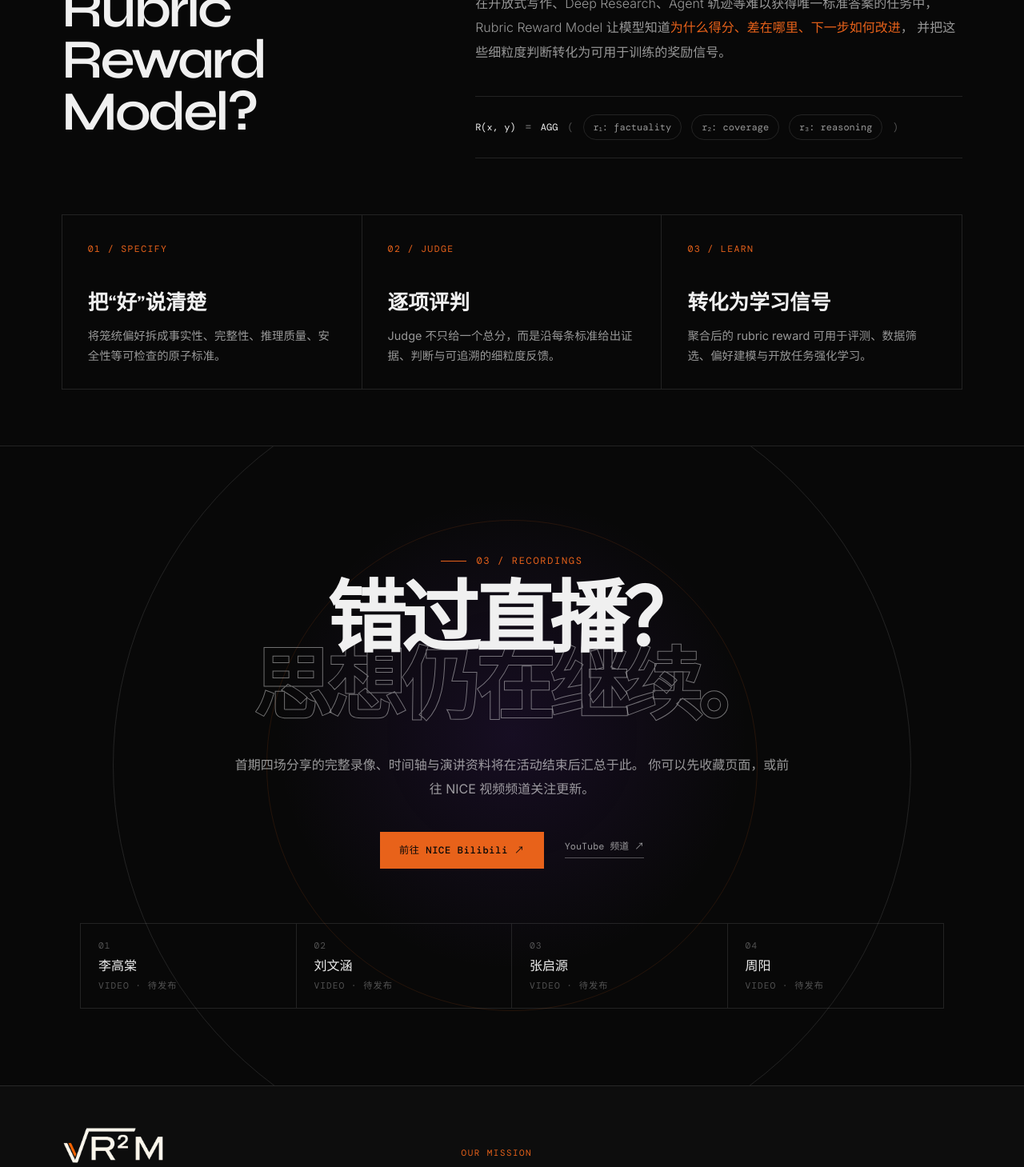
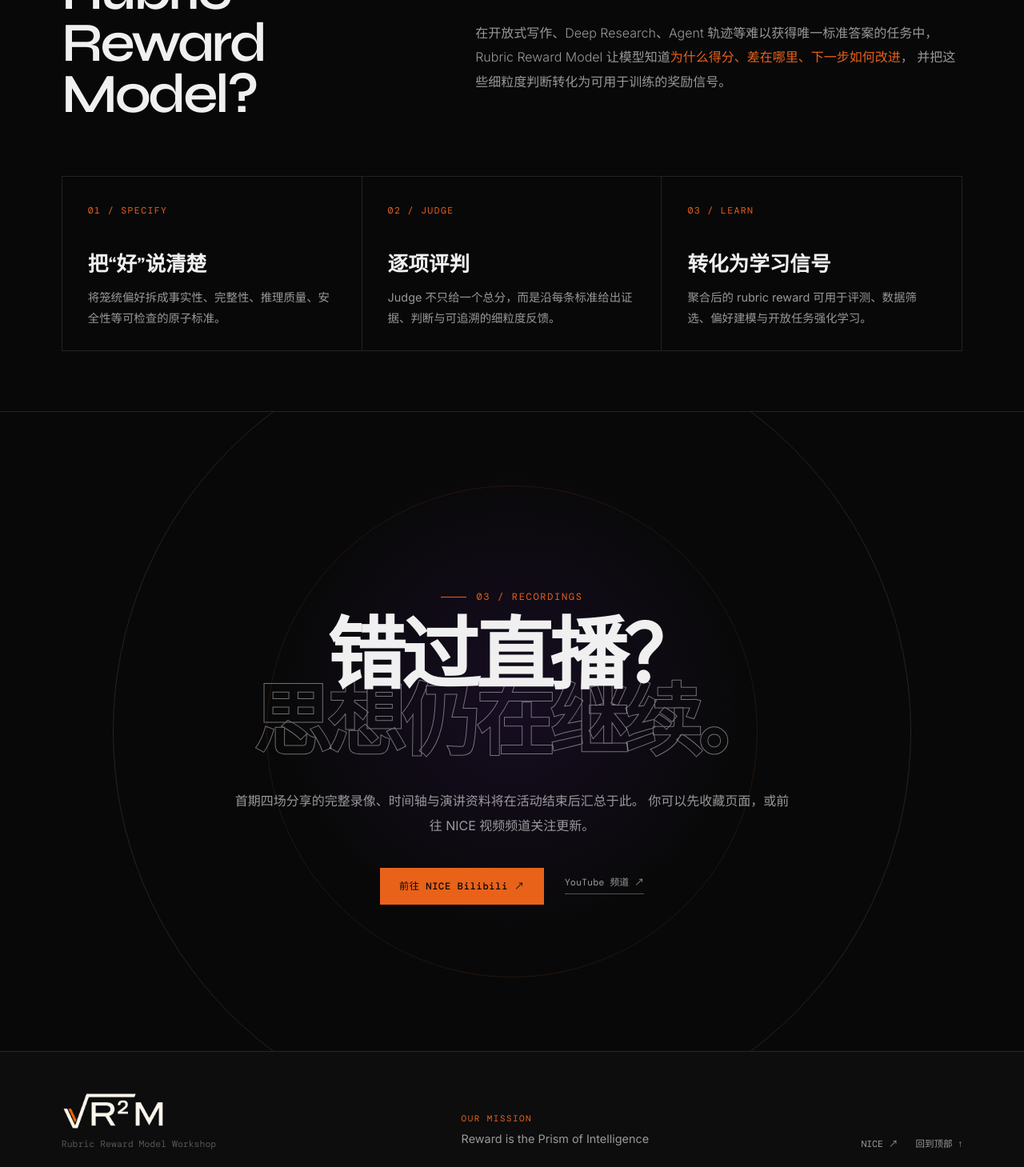
Before and after one commit to dropreg/nice-rubric, a Next.js app: page / in a window 1280 px wide. Shown: the part 1320-2779 px from the top of the page at 80% size. Built offline with nearby package versions, Linux system fonts and the light colour scheme; no server answers; a web font is replaced by a local one.

Commit message:
Remove unnecessary placeholder content

```diff
--- a/app/globals.css
+++ b/app/globals.css
@@ -74,10 +74,9 @@ nav a:hover, .nav-cta:hover { color: var(--white); }
 .live-dot::before { content: ""; display: inline-block; width: 6px; height: 6px; margin-right: 7px; border-radius: 50%; background: var(--orange); box-shadow: 0 0 12px var(--orange); }
 
 .guest-panel { align-self: stretch; display: grid; grid-template-rows: auto 1fr; border: 1px solid var(--border); background: rgba(8,8,8,.48); backdrop-filter: blur(12px); }
-.guest-panel-heading { display: grid; grid-template-columns: auto 1fr auto; align-items: baseline; gap: 18px; padding: 20px 22px; border-bottom: 1px solid var(--border); }
+.guest-panel-heading { display: grid; grid-template-columns: auto 1fr; align-items: baseline; gap: 18px; padding: 20px 22px; border-bottom: 1px solid var(--border); }
 .guest-panel-heading > span { color: var(--orange); font: 400 .7rem/1 var(--font-mono); letter-spacing: .12em; }
 .guest-panel-heading strong { font: 600 1.3rem/1 var(--font-syne); }
-.guest-panel-heading p { margin: 0; color: var(--faint); font-size: .82rem; }
 .guest-grid { display: grid; grid-template-columns: repeat(2, 1fr); }
 .guest-card { min-height: 0; display: grid; grid-template-columns: 38% 1fr; border-right: 1px solid var(--border); border-bottom: 1px solid var(--border); transition: background .25s; }
 .guest-card:nth-child(2n) { border-right: 0; }
@@ -108,10 +107,6 @@ nav a:hover, .nav-cta:hover { color: var(--white); }
 .about-copy p { color: var(--dim); font-size: 1rem; line-height: 1.9; font-weight: 300; }
 .about-copy .intro { margin: 0 0 24px; color: var(--white); font-size: clamp(1.3rem, 2vw, 1.9rem); line-height: 1.55; }
 .about-copy strong { color: var(--orange); font-weight: 500; }
-.formula { display: flex; align-items: center; gap: 12px; flex-wrap: wrap; margin-top: 40px; padding: 22px 0; border-block: 1px solid var(--border); font: 400 .75rem/1 var(--font-mono); }
-.formula > span { color: var(--white); }
-.formula b, .formula i { color: var(--faint); font-style: normal; }
-.formula code { padding: 9px 12px; border: 1px solid var(--border); border-radius: 100px; color: var(--dim); font: inherit; }
 .process { display: grid; grid-template-columns: repeat(3, 1fr); margin-top: 70px; border: 1px solid var(--border); }
 .process article { min-height: 210px; padding: 28px 32px; border-right: 1px solid var(--border); transition: background .25s; }
 .process article:last-child { border: 0; }
@@ -130,11 +125,6 @@ nav a:hover, .nav-cta:hover { color: var(--white); }
 .primary-button { padding: 17px 24px; background: var(--orange); color: var(--black); font: 500 .76rem/1 var(--font-mono); letter-spacing: .05em; }
 .primary-button:hover { background: #f3742d; }
 .text-button { color: var(--dim); font: 400 .74rem/1 var(--font-mono); border-bottom: 1px solid var(--faint); padding-bottom: 7px; }
-.recording-grid { display: grid; grid-template-columns: repeat(4, 1fr); margin-top: 68px; border: 1px solid var(--border); text-align: left; }
-.recording-grid > div { display: grid; gap: 10px; padding: 22px; border-right: 1px solid var(--border); }
-.recording-grid > div:last-child { border: 0; }
-.recording-grid span, .recording-grid small { color: var(--faint); font: 400 .7rem/1 var(--font-mono); letter-spacing: .09em; }
-.recording-grid strong { font: 500 1rem/1.2 var(--font-syne); }
 .watch-orbit { position: absolute; border: 1px solid var(--border); border-radius: 50%; }
 .orbit-one { width: 78vw; height: 78vw; }
 .orbit-two { width: 48vw; height: 48vw; border-color: rgba(232,98,26,.13); }
@@ -181,12 +171,8 @@ footer > p { max-width: 460px; margin: 0; color: var(--dim); line-height: 1.7; f
   .process { grid-template-columns: 1fr; margin-top: 50px; }
   .process article { min-height: auto; border-right: 0; border-bottom: 1px solid var(--border); }
   .process h3 { margin-top: 36px; }
-  .formula { align-items: flex-start; }
   .watch { min-height: auto; padding: 100px 20px; }
   .watch-actions { flex-direction: column; }
-  .recording-grid { grid-template-columns: 1fr 1fr; }
-  .recording-grid > div:nth-child(2) { border-right: 0; }
-  .recording-grid > div:nth-child(-n+2) { border-bottom: 1px solid var(--border); }
   .orbit-one { width: 150vw; height: 150vw; }
   .orbit-two { width: 90vw; height: 90vw; }
   footer { grid-template-columns: 1fr; gap: 30px; padding: 48px 20px; }
--- a/app/page.tsx
+++ b/app/page.tsx
@@ -139,7 +139,6 @@ export default function Home() {
             <div className="guest-panel-heading">
               <span>01 / INVITED SPEAKERS</span>
               <strong>首期嘉宾</strong>
-              <p>四种研究视角，一套更好的评价标准。</p>
             </div>
             <div className="guest-grid">
               {speakers.map((speaker) => (
@@ -185,10 +184,6 @@ export default function Home() {
               Rubric Reward Model 让模型知道<strong>为什么得分、差在哪里、下一步如何改进</strong>，
               并把这些细粒度判断转化为可用于训练的奖励信号。
             </p>
-            <div className="formula" aria-label="Rubric 奖励模型计算示意">
-              <span>R(x, y)</span><b>=</b><span>AGG</span><i>(</i>
-              <code>r₁: factuality</code><code>r₂: coverage</code><code>r₃: reasoning</code><i>)</i>
-            </div>
           </div>
         </div>
         <div className="process" aria-label="Rubric Reward Model 工作流程">
@@ -220,15 +215,6 @@ export default function Home() {
               YouTube 频道 <Arrow />
             </a>
           </div>
-          <div className="recording-grid">
-            {speakers.map((speaker) => (
-              <div key={speaker.name}>
-                <span>{speaker.number}</span>
-                <strong>{speaker.name}</strong>
-                <small>VIDEO · 待发布</small>
-              </div>
-            ))}
-          </div>
         </div>
       </section>
 
```
